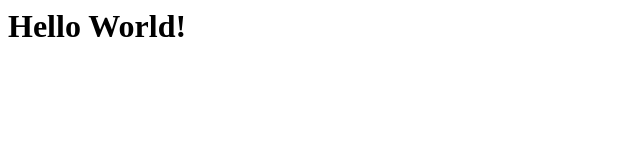
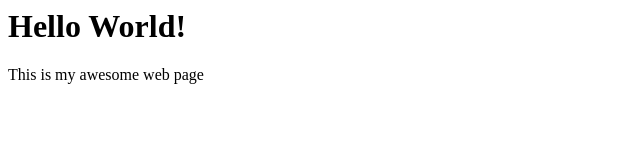
Before and after one commit to milligans/cmt120lab, a plain HTML site: page week1/index.html in a window 1280 px wide. Shown: the whole page, without its empty margins (0-640 px from the left). Drawn offline with Linux system fonts and the light colour scheme.

Commit message:
added a paragraph

```diff
--- a/week1/index.html
+++ b/week1/index.html
@@ -4,5 +4,7 @@
 	</head>
 	<body>
 		<h1>Hello World!</h1>
+		<p>This is my awesome web page</p>
 	</body>
+
 </html>
```
